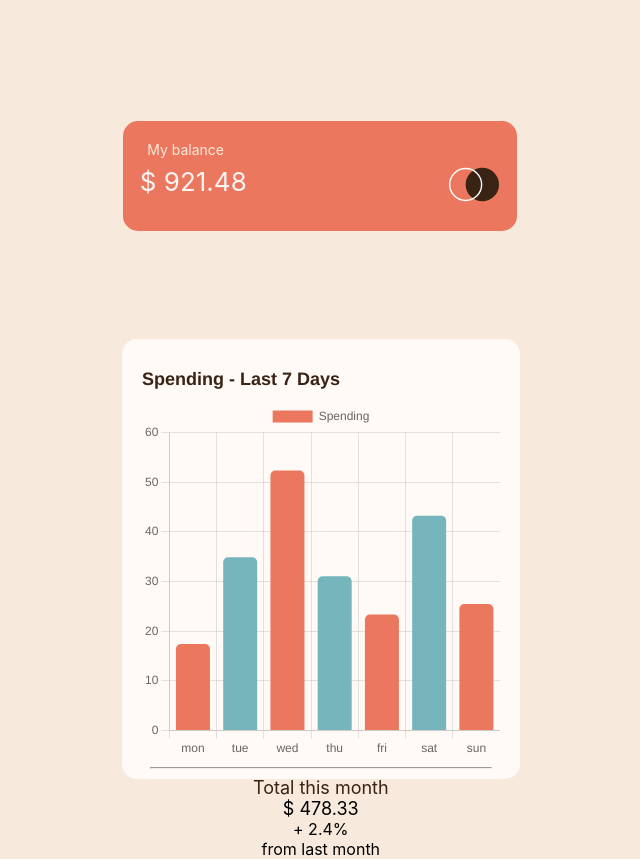
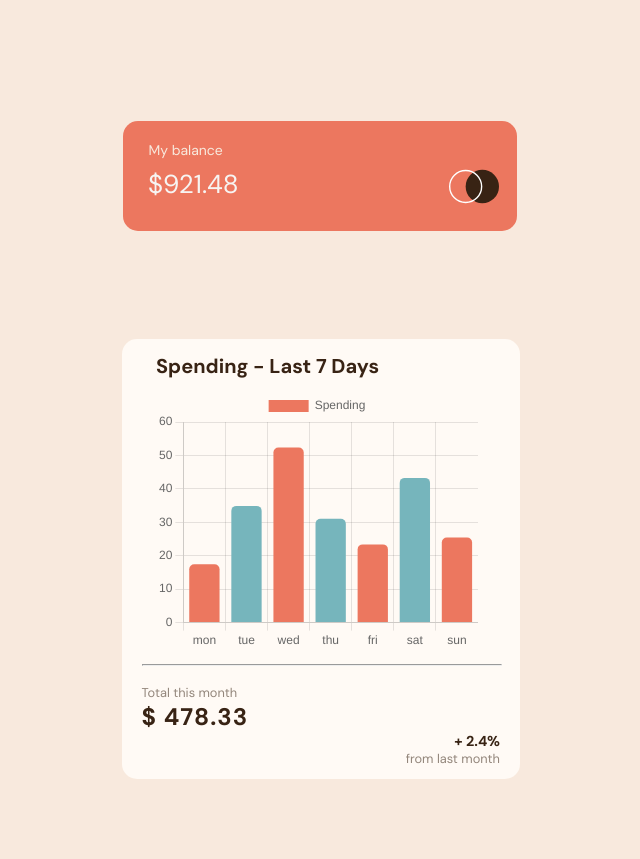
Before and after one commit to Nayab007/React-Chart-Project, a React (Create React App) app: page / in a window 1280 px wide. Shown: the whole page, without its empty margins (320-960 px from the left). After the commit the page ends 800 px from the top, so only its background shows below. Built offline with nearby package versions, Linux system fonts and the light colour scheme.

Commit message:
More adjustment to project

```diff
--- a/package.json
+++ b/package.json
@@ -36,6 +36,9 @@
       "last 1 chrome version",
       "last 1 firefox version",
       "last 1 safari version"
+    ],
+    "dependencies": [
+      "@babel/plugin-proposal-private-property-in-object"
     ]
   }
 }
--- a/public/index.html
+++ b/public/index.html
@@ -10,6 +10,7 @@
       content="Web site created using create-react-app"
     />
     <link rel="apple-touch-icon" href="%PUBLIC_URL%/logo192.png" />
+    <link rel="stylesheet" href="https://fonts.googleapis.com/css2?family=DM+Sans:wght@400;700&display=swap" />
     <!--
       manifest.json provides metadata used when your web app is installed on a
       user's mobile device or desktop. See https://developers.google.com/web/fundamentals/web-app-manifest/
--- a/src/components/Mybalance/balance.css
+++ b/src/components/Mybalance/balance.css
@@ -18,12 +18,14 @@
   margin-left: -70%;
   padding-top: 4%;
   padding-bottom: 2%;
+  font-family: "DM Sans"
 }
 
 .amount {
   color: hsl(24, 24%, 96%);
   font-weight: 400;
   margin-left: -66%;
+  font-family: "DM Sans";
 }
 
 .logo {
--- a/src/components/Mybalance/balance.js
+++ b/src/components/Mybalance/balance.js
@@ -7,7 +7,7 @@ function Balance() {
   return (
     <div className='container1'>
         <div className='mybalance'>My balance</div>
-    <div className='amount'>$ 921.48</div>
+    <div className='amount'>$921.48</div>
     <img className="logo"
     src={logo} alt="logo" />
     </div>
--- /dev/null
+++ b/src/components/chart/bar.css
@@ -0,0 +1,12 @@
+.container {
+  width: 90%;
+  height: 45vh;
+  border-radius: 15px;
+  margin-top: -5%;
+  margin-left: 2.5%;
+  padding:  5px;
+  display: flex;
+  align-items: left;
+  flex-direction: column;
+
+}
--- /dev/null
+++ b/src/components/chart/bar.js
@@ -0,0 +1,64 @@
+import React from "react";
+import "./bar.css";
+import { Chart as ChartJS, defaults } from "chart.js/auto";
+import { Bar } from "react-chartjs-2";
+
+import data from "../Data/data.json";
+
+defaults.maintainAspectRatio = false;
+defaults.responsive = true;
+
+defaults.plugins.title.display = true;
+defaults.plugins.title.align = "start";
+defaults.plugins.title.font.size = 10;
+defaults.plugins.title.color = "hsl(25, 47%, 15%)";
+
+function Barfun() {
+  return (
+    <div className="container">
+      <Bar
+        data={{
+          labels: data.map((data) => data.day),
+          datasets: [
+            {
+              label: "Spending",
+              data: data.map((data) => data.amount),
+              backgroundColor: ["hsl(10, 79%, 65%)", "hsl(186, 34%, 60%)"],
+              borderRadius: 5,
+            },
+          ],
+        }}
+        options={{
+          plugins: {
+            title: {
+              text: "Spending - Last 7 Days",
+              font: {
+                size: 20, // Adjust the font size to your desired value
+                family: "DM Sans"
+              }
+            },
+            tooltip: {
+              callbacks: {
+                label: function (context) {
+                  let label = context.dataset.label || "";
+
+                  if (label) {
+                    label += ": ";
+                  }
+
+                  if (context.parsed.y !== null) {
+                    label += "$" + context.parsed.y.toFixed(2); // Add dollar sign and format amount
+                  }
+
+                  return label;
+                },
+              },
+            },
+          },
+        }}
+      />
+    </div>
+  );
+}
+
+export default Barfun;
--- a/src/components/chart/chart.css
+++ b/src/components/chart/chart.css
@@ -18,22 +18,43 @@
   align-items: left;
   flex-direction: column;
   background-color: var(--pale-orange);
-
+  font-family: "DM Sans";
 }
-.line{
-  width: 340px;
-  color: var(--cream)
+.line {
+  width: 100%;
+  margin: 0, auto;
+  background-color: var(--medium-brown);
 }
 
-
 .bottomText {
-    font-size: 18px;
-    color: var(--dark-brown);
-    font-weight: "700";
-
+  font-size: 0.8rem;
+  color: var(--medium-brown);
+  font-weight: 400;
+  text-align: left;
+  margin-top: 10px;
+}
+.bottomText1 {
+  font-size: 0.8rem;
+  color: var(--medium-brown);
+  font-weight: 400;
+  text-align: right;
+  margin: 0;
 }
 
-  .amount1{
-    font-size: 18px;
-    font-weight: "700"
+.amount1 {
+  font-size: 1.5rem;
+  font-weight: 700;
+  margin: 10;
+  letter-spacing: 1px;
+  text-align: left;
+  color: var(--dark-brown);
 }
+.amount2 {
+  margin: 0;
+  font-weight: 700;
+  font-size: 0.9rem;
+  font-family: "DM Sans";
+  text-align: right;
+  margin: 0;
+  color: var(--dark-brown);
+}
--- a/src/components/chart/chart.js
+++ b/src/components/chart/chart.js
@@ -1,72 +1,17 @@
 import React from "react";
 import "./chart.css";
-import { Chart as ChartJS, defaults } from "chart.js/auto";
-import { Bar } from "react-chartjs-2";
-
-import data from "../Data/data.json";
-
-defaults.maintainAspectRatio = false;
-defaults.responsive = true;
-
-defaults.plugins.title.display = true;
-defaults.plugins.title.align = "start";
-defaults.plugins.title.font.size = 18;
-defaults.plugins.title.color = "hsl(25, 47%, 15%)";
+import Barfun from './bar';
 
 function Chart() {
   return (
-    <>
-    <div div className="head-container">
-      <Bar
-        data={{
-          labels: data.map((data) => data.day),
-          datasets: [
-            {
-
-              label: "Spending",
-              data: data.map((data) => data.amount),
-              backgroundColor: ["hsl(10, 79%, 65%)", "hsl(186, 34%, 60%)"],
-              borderRadius: 5,
-            },
-          ],
-        }}
-        options={{
-          plugins: {
-            title: {
-              text: "Spending - Last 7 Days",
-            },
-            tooltip: {
-              callbacks: {
-                label: function (context) {
-                  let label = context.dataset.label || "";
-
-                  if (label) {
-                    label += ": ";
-                  }
-
-                  if (context.parsed.y !== null) {
-                    label += "$" + context.parsed.y.toFixed(2); // Add dollar sign and format amount
-                  }
-
-                  return label;
-
-                },
-              },
-            },
-          },
-        }}
-
-      />
-
-<hr className="line" />
+    <div className="head-container">
+      <Barfun /> {/* Corrected the tag to properly render the Bar component */}
+      <hr className="line" />
       <div className="bottomText">Total this month</div>
       <div className="amount1">$ 478.33</div>
-      <div>+ 2.4%</div>
-      <div>from last month</div>
-      </div>
-
-
-      </>
+      <div className="amount2">+ 2.4%</div>
+      <div className="bottomText1">from last month</div>
+    </div>
   );
 }
 
```
Lines whose indentation alone changed are shown as unchanged.
